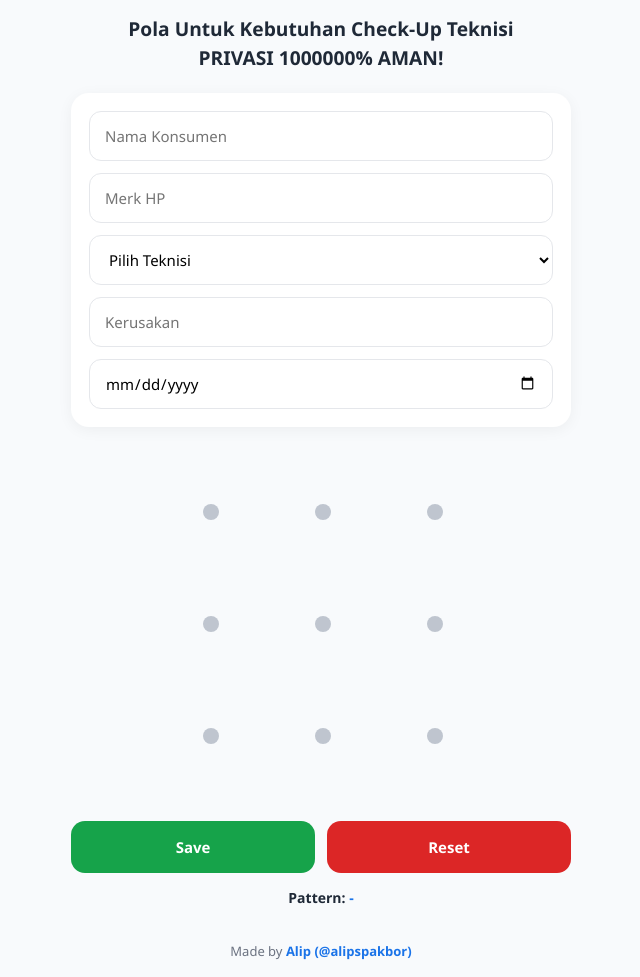
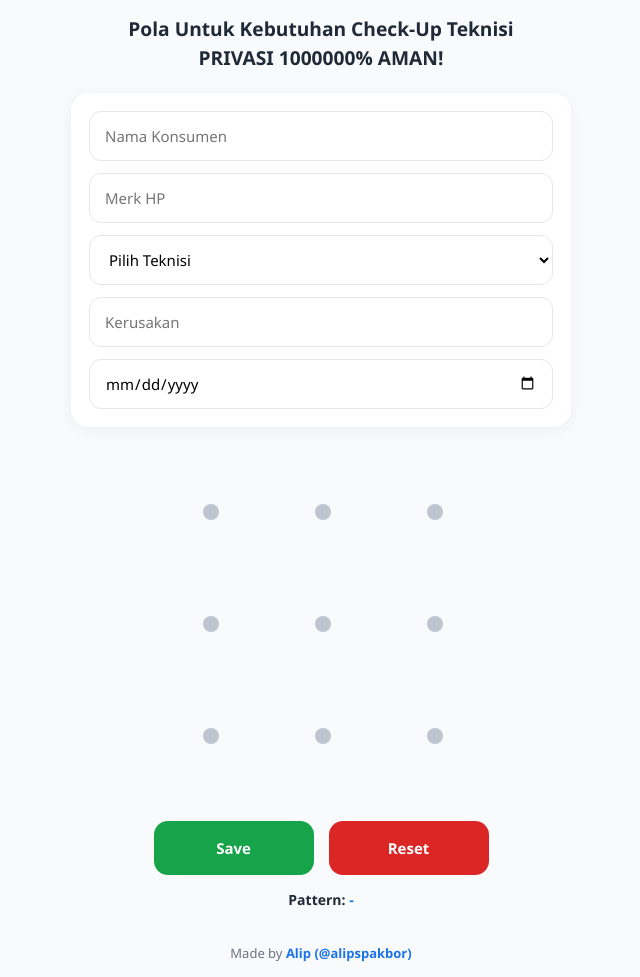
Before and after one commit to Nopaar/pola, a plain HTML site: page index.html in a window 1280 px wide. Shown: the whole page, without its empty margins (319-959 px from the left). Drawn offline with Linux system fonts and the light colour scheme.

Commit message:
Update style.css

```diff
--- a/style.css
+++ b/style.css
@@ -22,6 +22,9 @@ body{
     padding:15px;
     color:var(--text);
     overscroll-behavior:none;
+      overscroll-behavior:none;
+    -webkit-user-select:none;
+    user-select:none;
 }
 
 h1{
@@ -120,19 +123,20 @@ h1{
 .buttons{
     width:100%;
     max-width:500px;
-    margin:auto;
+    margin:25px auto 0;
     display:flex;
-    gap:12px;
+    justify-content:center;
+    gap:15px;
 }
 
 .buttons button{
-    flex:1;
-    height:52px;
+    width:160px;
+    height:54px;
     border:none;
     border-radius:14px;
+    color:white;
     font-size:15px;
     font-weight:600;
-    color:white;
     cursor:pointer;
     transition:.15s;
 }
```
